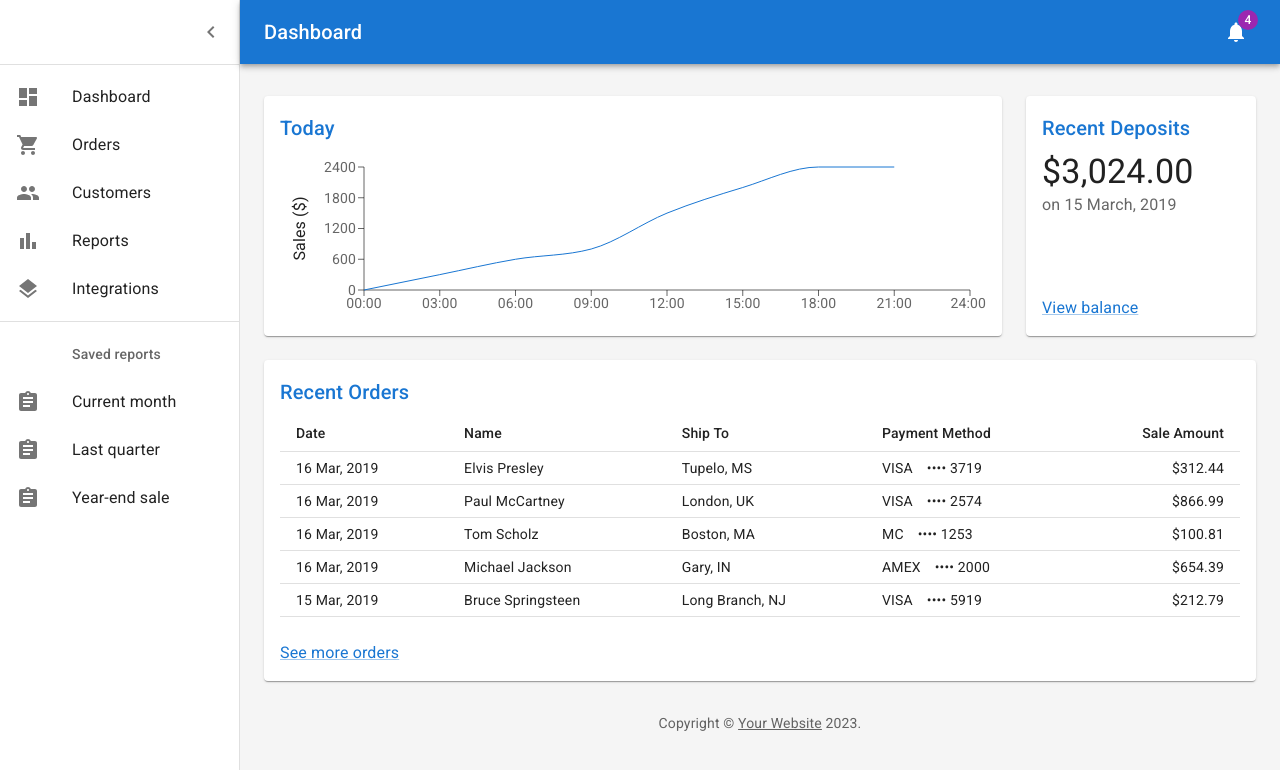
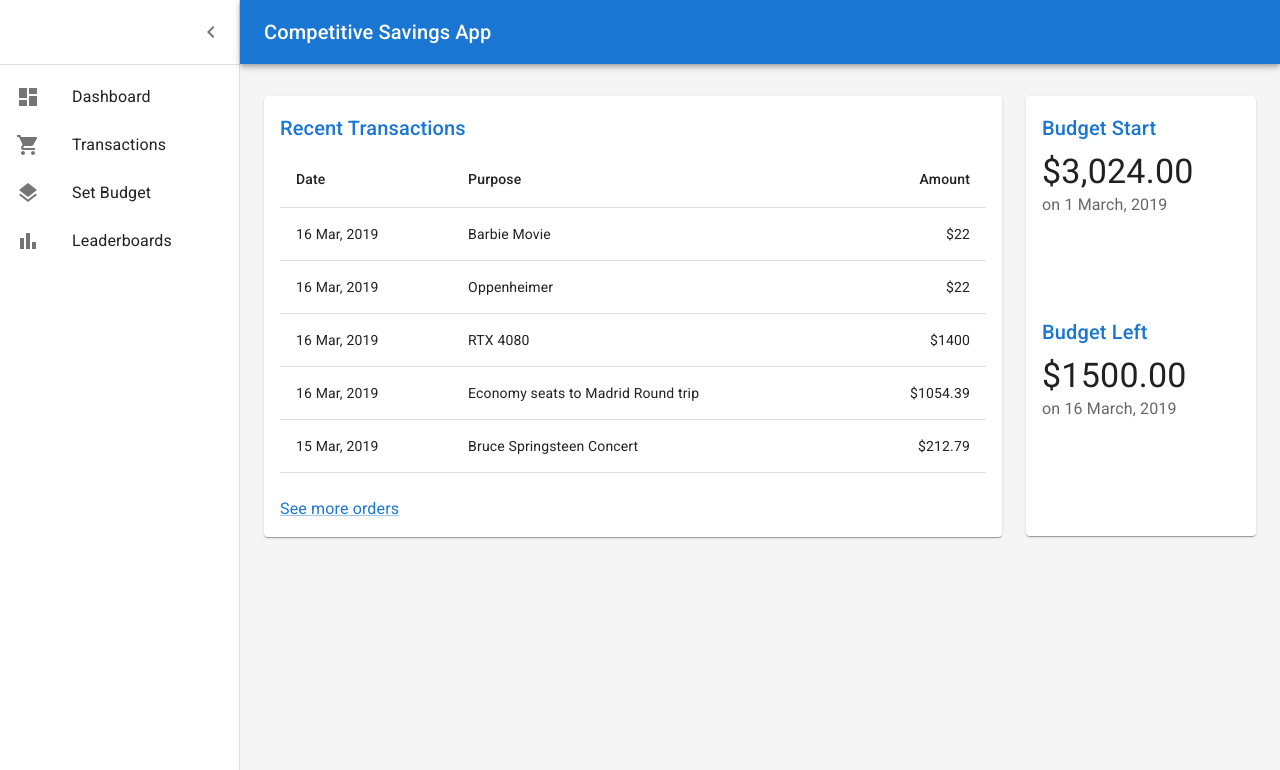
Before and after one commit to TeamRubberDuckies/frontend, a React (Create React App) app in the folder bhts-hack/: page / in a window 1280 px wide. Shown: the top 770 px of the page. Built offline with nearby package versions, Linux system fonts and the light colour scheme.

Commit message:
dashboard design done

```diff
--- a/bhts-hack/src/dashboard/Dashboard.js
+++ b/bhts-hack/src/dashboard/Dashboard.js
@@ -17,7 +17,8 @@
 import MenuIcon from '@mui/icons-material/Menu';
 import ChevronLeftIcon from '@mui/icons-material/ChevronLeft';
 import NotificationsIcon from '@mui/icons-material/Notifications';
-import { mainListItems, secondaryListItems } from './listItems';
+//import { mainListItems, secondaryListItems } from './listItems';
+import { mainListItems } from './listItems';
 import Chart from './Chart';
 import Deposits from './Deposits';
 import Orders from './Orders';
@@ -119,13 +120,13 @@
               noWrap
               sx={{ flexGrow: 1 }}
             >
-              Dashboard
+              Competitive Savings App
             </Typography>
-            <IconButton color="inherit">
+            {/* <IconButton color="inherit">
               <Badge badgeContent={4} color="secondary">
                 <NotificationsIcon />
               </Badge>
-            </IconButton>
+            </IconButton> */}
           </Toolbar>
         </AppBar>
         <Drawer variant="permanent" open={open}>
@@ -144,8 +145,8 @@
           <Divider />
           <List component="nav">
             {mainListItems}
-            <Divider sx={{ my: 1 }} />
-            {secondaryListItems}
+            {/* <Divider sx={{ my: 1 }} />
+            {secondaryListItems} */}
           </List>
         </Drawer>
         <Box
@@ -156,16 +157,16 @@
                 ? theme.palette.grey[100]
                 : theme.palette.grey[900],
             flexGrow: 1,
-            height: '100vh',
+            height: '200vh',
             overflow: 'auto',
           }}
         >
           <Toolbar />
           <Container maxWidth="lg" sx={{ mt: 4, mb: 4 }}>
             <Grid container spacing={3}>
-              {/* Chart */}
+              {/* Was Chart Now is Recent transactions */}
               <Grid item xs={12} md={8} lg={9}>
-                <Paper
+                {/* <Paper
                   sx={{
                     p: 2,
                     display: 'flex',
@@ -174,29 +175,33 @@
                   }}
                 >
                   <Chart />
+                </Paper> */}
+                <Paper sx={{ p: 2, display: 'flex', flexDirection: 'column' }}>
+                  <Orders />
                 </Paper>
+
               </Grid>
-              {/* Recent Deposits */}
+              {/* Was Recent Deposits Now Budget*/}
               <Grid item xs={12} md={4} lg={3}>
                 <Paper
                   sx={{
                     p: 2,
                     display: 'flex',
                     flexDirection: 'column',
-                    height: 240,
+                    height: 440,
                   }}
                 >
                   <Deposits />
                 </Paper>
               </Grid>
-              {/* Recent Orders */}
+              {/* Recent Orders Now Recent Transactions*/}
               <Grid item xs={12}>
-                <Paper sx={{ p: 2, display: 'flex', flexDirection: 'column' }}>
+                {/* <Paper sx={{ p: 2, display: 'flex', flexDirection: 'column' }}>
                   <Orders />
-                </Paper>
+                </Paper> */}
               </Grid>
             </Grid>
-            <Copyright sx={{ pt: 4 }} />
+            {/* <Copyright sx={{ pt: 4 }} /> */}
           </Container>
         </Box>
       </Box>
--- a/bhts-hack/src/dashboard/Deposits.js
+++ b/bhts-hack/src/dashboard/Deposits.js
@@ -10,18 +10,25 @@
 export default function Deposits() {
   return (
     <React.Fragment>
-      <Title>Recent Deposits</Title>
+      <Title>Budget Start</Title>
       <Typography component="p" variant="h4">
         $3,024.00
       </Typography>
       <Typography color="text.secondary" sx={{ flex: 1 }}>
-        on 15 March, 2019
+        on 1 March, 2019
       </Typography>
-      <div>
+      <Title>Budget Left</Title>
+      <Typography component="p" variant="h4">
+        $1500.00
+      </Typography>
+      <Typography color="text.secondary" sx={{ flex: 1 }}>
+        on 16 March, 2019
+      </Typography>
+      {/* <div>
         <Link color="primary" href="#" onClick={preventDefault}>
           View balance
         </Link>
-      </div>
+      </div> */}
     </React.Fragment>
   );
 }
--- a/bhts-hack/src/dashboard/Deposits.tsx
+++ b/bhts-hack/src/dashboard/Deposits.tsx
@@ -10,18 +10,18 @@
 export default function Deposits() {
   return (
     <React.Fragment>
-      <Title>Recent Deposits</Title>
+      <Title>Budget</Title>
       <Typography component="p" variant="h4">
         $3,024.00
       </Typography>
       <Typography color="text.secondary" sx={{ flex: 1 }}>
         on 15 March, 2019
       </Typography>
-      <div>
+      {/* <div>
         <Link color="primary" href="#" onClick={preventDefault}>
           View balance
         </Link>
-      </div>
+      </div> */}
     </React.Fragment>
   );
 }
--- a/bhts-hack/src/dashboard/Orders.js
+++ b/bhts-hack/src/dashboard/Orders.js
@@ -16,32 +16,32 @@
   createData(
     0,
     '16 Mar, 2019',
-    'Elvis Presley',
+    'Barbie Movie',
     'Tupelo, MS',
     'VISA ⠀•••• 3719',
-    312.44,
+    22.00,
   ),
   createData(
     1,
     '16 Mar, 2019',
-    'Paul McCartney',
+    'Oppenheimer',
     'London, UK',
     'VISA ⠀•••• 2574',
-    866.99,
+    22.00,
   ),
-  createData(2, '16 Mar, 2019', 'Tom Scholz', 'Boston, MA', 'MC ⠀•••• 1253', 100.81),
+  createData(2, '16 Mar, 2019', 'RTX 4080', 'Boston, MA', 'MC ⠀•••• 1253', 1400.00),
   createData(
     3,
     '16 Mar, 2019',
-    'Michael Jackson',
+    'Economy seats to Madrid Round trip',
     'Gary, IN',
     'AMEX ⠀•••• 2000',
-    654.39,
+    1054.39,
   ),
   createData(
     4,
     '15 Mar, 2019',
-    'Bruce Springsteen',
+    'Bruce Springsteen Concert',
     'Long Branch, NJ',
     'VISA ⠀•••• 5919',
     212.79,
@@ -55,15 +55,16 @@
 export default function Orders() {
   return (
     <React.Fragment>
-      <Title>Recent Orders</Title>
-      <Table size="small">
+      <Title>Recent Transactions</Title>
+      {/* <Table size="small"> */}
+        <Table size='LARGE'>
         <TableHead>
           <TableRow>
             <TableCell>Date</TableCell>
-            <TableCell>Name</TableCell>
-            <TableCell>Ship To</TableCell>
-            <TableCell>Payment Method</TableCell>
-            <TableCell align="right">Sale Amount</TableCell>
+            <TableCell>Purpose</TableCell>
+            {/* <TableCell>Ship To</TableCell> */}
+            {/* <TableCell>Payment Method</TableCell> */}
+            <TableCell align="right"> Amount</TableCell>
           </TableRow>
         </TableHead>
         <TableBody>
@@ -71,8 +72,8 @@
             <TableRow key={row.id}>
               <TableCell>{row.date}</TableCell>
               <TableCell>{row.name}</TableCell>
-              <TableCell>{row.shipTo}</TableCell>
-              <TableCell>{row.paymentMethod}</TableCell>
+              {/* <TableCell>{row.shipTo}</TableCell> */}
+              {/* <TableCell>{row.paymentMethod}</TableCell> */}
               <TableCell align="right">{`$${row.amount}`}</TableCell>
             </TableRow>
           ))}
--- a/bhts-hack/src/dashboard/listItems.js
+++ b/bhts-hack/src/dashboard/listItems.js
@@ -22,51 +22,52 @@
       <ListItemIcon>
         <ShoppingCartIcon />
       </ListItemIcon>
-      <ListItemText primary="Orders" />
+      <ListItemText primary="Transactions" />
     </ListItemButton>
     <ListItemButton>
       <ListItemIcon>
-        <PeopleIcon />
+        {/* <PeopleIcon /> */}
+        <LayersIcon />
       </ListItemIcon>
-      <ListItemText primary="Customers" />
+      <ListItemText primary="Set Budget" />
     </ListItemButton>
     <ListItemButton>
       <ListItemIcon>
         <BarChartIcon />
       </ListItemIcon>
-      <ListItemText primary="Reports" />
+      <ListItemText primary="Leaderboards" />
     </ListItemButton>
-    <ListItemButton>
+    {/* <ListItemButton>
       <ListItemIcon>
         <LayersIcon />
       </ListItemIcon>
       <ListItemText primary="Integrations" />
-    </ListItemButton>
+    </ListItemButton> */}
   </React.Fragment>
 );
 
-export const secondaryListItems = (
-  <React.Fragment>
-    <ListSubheader component="div" inset>
-      Saved reports
-    </ListSubheader>
-    <ListItemButton>
-      <ListItemIcon>
-        <AssignmentIcon />
-      </ListItemIcon>
-      <ListItemText primary="Current month" />
-    </ListItemButton>
-    <ListItemButton>
-      <ListItemIcon>
-        <AssignmentIcon />
-      </ListItemIcon>
-      <ListItemText primary="Last quarter" />
-    </ListItemButton>
-    <ListItemButton>
-      <ListItemIcon>
-        <AssignmentIcon />
-      </ListItemIcon>
-      <ListItemText primary="Year-end sale" />
-    </ListItemButton>
-  </React.Fragment>
-);
+// export const secondaryListItems = (
+//   <React.Fragment>
+//     <ListSubheader component="div" inset>
+//       Saved reports
+//     </ListSubheader>
+//     <ListItemButton>
+//       <ListItemIcon>
+//         <AssignmentIcon />
+//       </ListItemIcon>
+//       <ListItemText primary="Current month" />
+//     </ListItemButton>
+//     <ListItemButton>
+//       <ListItemIcon>
+//         <AssignmentIcon />
+//       </ListItemIcon>
+//       <ListItemText primary="Last quarter" />
+//     </ListItemButton>
+//     <ListItemButton>
+//       <ListItemIcon>
+//         <AssignmentIcon />
+//       </ListItemIcon>
+//       <ListItemText primary="Year-end sale" />
+//     </ListItemButton>
+//   </React.Fragment>
+// );
```
Also changed, not shown: bhts-hack/src/dashboard/Dashboard.tsx (+21 -9 lines), bhts-hack/src/dashboard/listItems.tsx (+32 -31 lines).
